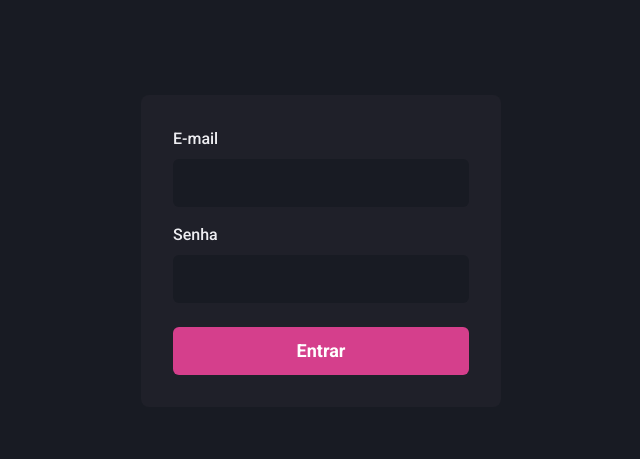
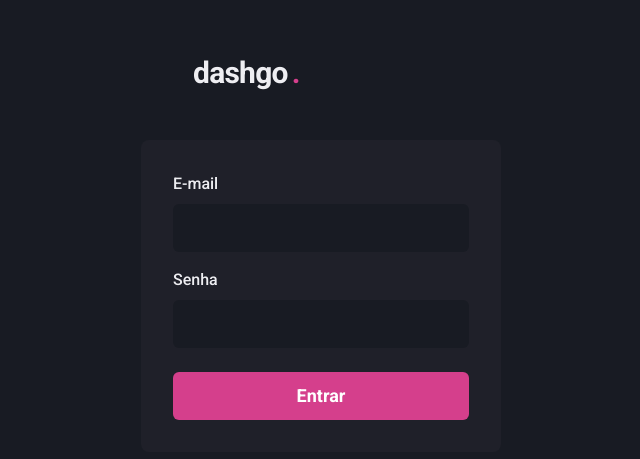
Before and after one commit to RenanArantes/dashgo, a Next.js app: page / in a window 1280 px wide. Shown: the part 149-608 px from the top of the page, without its empty margins (319-959 px from the left). Built offline with nearby package versions, Linux system fonts and the light colour scheme.

Commit message:
Logo in SignIn

```diff
--- a/src/pages/index.tsx
+++ b/src/pages/index.tsx
@@ -3,6 +3,7 @@ import { SubmitHandler, useForm } from 'react-hook-form'
 import * as yup from 'yup'
 import { yupResolver } from '@hookform/resolvers/yup'
 import { Input } from '../components/Form/Input'
+import Logo from '../components/Header/Logo'
 
 type SignInFormData  = {
   email: string;
@@ -34,10 +35,14 @@ export default function SignIn() {
       height="100vh"
       alignItems="center"
       justifyContent="center"
+      direction="column"
     >
+      <Flex  mb="45" alignItems="center" justifyContent="center">
+        <Logo />
+      </Flex>
       <Flex
         as="form"
-        w="100%"
+        w={["80%", "100%"]}
         maxWidth={360}
         bg="gray.800"
         p="8"
```
